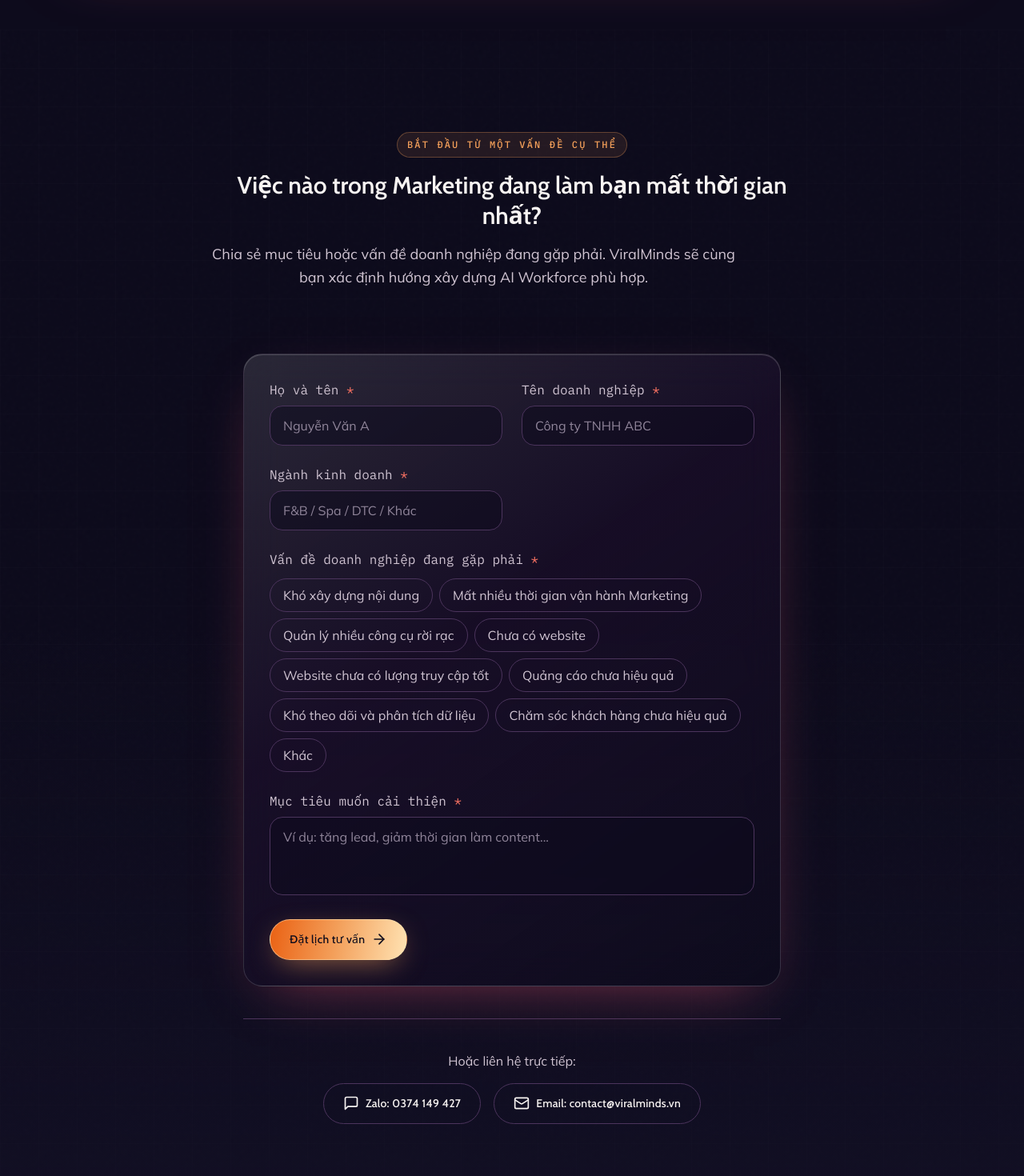
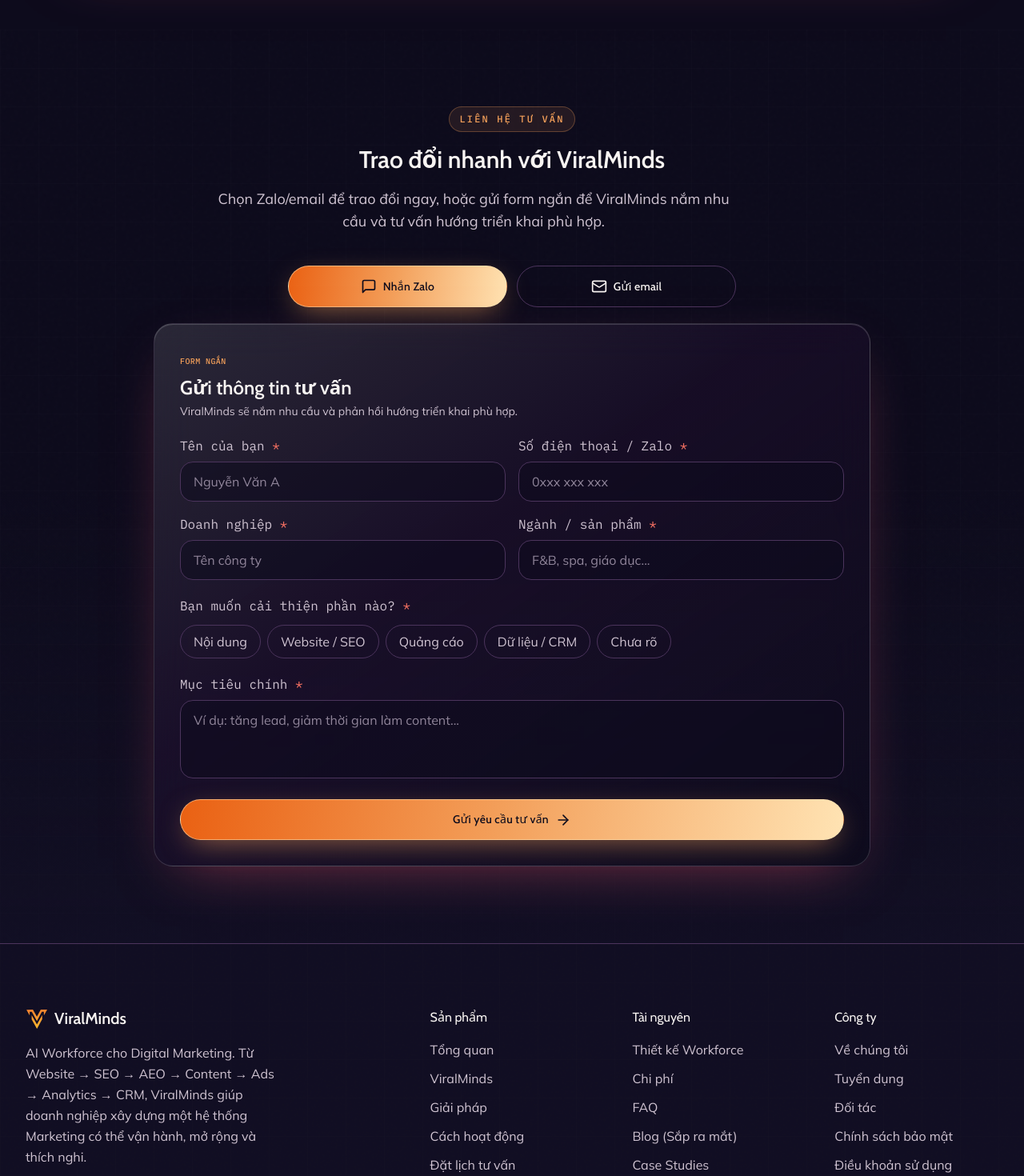
Before and after one commit to Menh1505/viral-mind-landing, a React (Vite) app: page / in a window 1280 px wide. Shown: the part 3600-5070 px from the top of the page at 80% size. Built offline with nearby package versions, Linux system fonts and the light colour scheme.

Commit message:
update cta

```diff
--- a/src/components/CTA.tsx
+++ b/src/components/CTA.tsx
@@ -3,26 +3,24 @@
 import { useState } from "react";
 
 const formFields = [
-  { name: "name", label: "Họ và tên", type: "text", placeholder: "Nguyễn Văn A", required: true },
-  { name: "company", label: "Tên doanh nghiệp", type: "text", placeholder: "Công ty TNHH ABC", required: true },
-  { name: "industry", label: "Ngành kinh doanh", type: "text", placeholder: "F&B / Spa / DTC / Khác", required: true },
+  { name: "name", label: "Tên của bạn", type: "text", placeholder: "Nguyễn Văn A", required: true },
+  { name: "contact", label: "Số điện thoại / Zalo", type: "text", placeholder: "0xxx xxx xxx", required: true },
+  { name: "company", label: "Doanh nghiệp", type: "text", placeholder: "Tên công ty", required: true },
+  { name: "industry", label: "Ngành / sản phẩm", type: "text", placeholder: "F&B, spa, giáo dục...", required: true },
 ];
 
 const painOptions = [
-  "Khó xây dựng nội dung",
-  "Mất nhiều thời gian vận hành Marketing",
-  "Quản lý nhiều công cụ rời rạc",
-  "Chưa có website",
-  "Website chưa có lượng truy cập tốt",
-  "Quảng cáo chưa hiệu quả",
-  "Khó theo dõi và phân tích dữ liệu",
-  "Chăm sóc khách hàng chưa hiệu quả",
-  "Khác",
+  "Nội dung",
+  "Website / SEO",
+  "Quảng cáo",
+  "Dữ liệu / CRM",
+  "Chưa rõ",
 ];
 
 export default function CTA() {
   const [formData, setFormData] = useState({
     name: "",
+    contact: "",
     company: "",
     industry: "",
     mainPain: "",
@@ -45,8 +43,8 @@
         newErrors[field.name] = `${field.label} là bắt buộc`;
       }
     });
-    if (!formData.mainPain) newErrors.mainPain = "Vui lòng chọn vấn đề chính";
-    if (!formData.goal) newErrors.goal = "Vui lòng nhập mục tiêu";
+    if (!formData.mainPain) newErrors.mainPain = "Vui lòng chọn nhu cầu chính";
+    if (!formData.goal) newErrors.goal = "Vui lòng nhập mục tiêu chính";
 
     if (Object.keys(newErrors).length > 0) {
       setErrors(newErrors);
@@ -86,22 +84,63 @@
   }
 
   return (
-    <section id="contact" className="relative py-20 md:py-28 lg:py-32">
+    <section id="contact" className="relative scroll-mt-20 py-14 md:py-20 lg:py-24">
       <div className="absolute inset-0 grid-bg noise-bg opacity-50" aria-hidden="true" />
       <div className="absolute inset-0 bg-gradient-to-t from-viral-bg-secondary/50 via-transparent to-transparent" aria-hidden="true" />
 
       <div className="container mx-auto px-4 md:px-6 lg:px-8 relative z-10">
-        <div className="max-w-3xl mx-auto text-center mb-16 md:mb-20">
-          <span className="section-label">Bắt đầu từ một vấn đề cụ thể</span>
-          <h2 className="section-title">Việc nào trong Marketing đang làm bạn mất thời gian nhất?</h2>
+        <div className="max-w-3xl mx-auto text-center mb-8 md:mb-10">
+          <span className="section-label">Liên hệ tư vấn</span>
+          <h2 className="section-title">Trao đổi nhanh với ViralMinds</h2>
           <p className="section-subtitle mt-4">
-            Chia sẻ mục tiêu hoặc vấn đề doanh nghiệp đang gặp phải. ViralMinds sẽ cùng bạn xác định hướng xây dựng AI Workforce phù hợp.
+            Chọn Zalo/email để trao đổi ngay, hoặc gửi form ngắn để ViralMinds nắm nhu cầu và tư vấn hướng triển khai phù hợp.
           </p>
         </div>
 
-        <div className="max-w-2xl mx-auto">
-          <form onSubmit={handleSubmit} className="glass-panel rounded-card-xl p-6 md:p-8 space-y-6" noValidate>
-            <div className="grid md:grid-cols-2 gap-6">
+        <motion.div
+          className="mx-auto mb-5 grid w-full max-w-[560px] grid-cols-2 gap-2.5 sm:gap-3"
+          initial={{ opacity: 0, y: 24 }}
+          whileInView={{ opacity: 1, y: 0 }}
+          viewport={{ once: true }}
+          transition={{ duration: 0.45 }}
+        >
+          <a
+            href="https://zalo.me/0374149427"
+            target="_blank"
+            rel="noopener noreferrer"
+            className="btn-primary min-h-[52px] w-full gap-1.5 px-3 py-3 sm:gap-2 sm:px-5"
+          >
+            <MessageSquare className="h-5 w-5" aria-hidden="true" />
+            <span className="whitespace-nowrap">Nhắn Zalo</span>
+          </a>
+          <a
+            href="mailto:viralminds.admin@gmail.com"
+            className="btn-secondary min-h-[52px] w-full gap-1.5 px-3 py-3 sm:gap-2 sm:px-5"
+          >
+            <Mail className="h-5 w-5" aria-hidden="true" />
+            <span className="whitespace-nowrap">Gửi email</span>
+          </a>
+        </motion.div>
+
+        <motion.form
+          onSubmit={handleSubmit}
+          className="glass-panel mx-auto max-w-4xl rounded-card-xl p-5 md:p-6 lg:p-8"
+          noValidate
+          initial={{ opacity: 0, y: 24 }}
+          whileInView={{ opacity: 1, y: 0 }}
+          viewport={{ once: true }}
+          transition={{ duration: 0.45, delay: 0.05 }}
+        >
+          <div className="mb-5">
+            <span className="font-mono text-label-sm uppercase text-viral-accent">Form ngắn</span>
+            <h3 className="mt-2 font-display text-heading-xl text-viral-text">Gửi thông tin tư vấn</h3>
+            <p className="mt-1 font-body text-body-sm text-viral-text-muted">
+              ViralMinds sẽ nắm nhu cầu và phản hồi hướng triển khai phù hợp.
+            </p>
+          </div>
+
+          <div className="space-y-5">
+            <div className="grid gap-4 sm:grid-cols-2">
               {formFields.map((field) => (
                 <div key={field.name}>
                   <label htmlFor={field.name} className="block font-mono label-sm text-viral-text-muted mb-2">
@@ -127,7 +166,7 @@
 
             <div>
               <label className="block font-mono label-sm text-viral-text-muted mb-3">
-                Vấn đề doanh nghiệp đang gặp phải <span className="text-viral-alert" aria-hidden="true">*</span>
+                Bạn muốn cải thiện phần nào? <span className="text-viral-alert" aria-hidden="true">*</span>
               </label>
               <div className="flex flex-wrap gap-2">
                 {painOptions.map((pain) => (
@@ -149,7 +188,7 @@
 
             <div>
               <label htmlFor="goal" className="block font-mono label-sm text-viral-text-muted mb-2">
-                Mục tiêu muốn cải thiện <span className="text-viral-alert" aria-hidden="true">*</span>
+                Mục tiêu chính <span className="text-viral-alert" aria-hidden="true">*</span>
               </label>
               <textarea
                 id="goal"
@@ -164,39 +203,12 @@
               {errors.goal && <p className="mt-1 font-body body-sm text-viral-alert" role="alert">{errors.goal}</p>}
             </div>
 
-            <button type="submit" className="btn-primary w-full md:w-auto group">
-              <span>Đặt lịch tư vấn</span>
+            <button type="submit" className="btn-primary w-full group">
+              <span>Gửi yêu cầu tư vấn</span>
               <ArrowRight className="w-5 h-5 group-hover:translate-x-1 transition-transform" />
             </button>
-          </form>
-
-          <motion.div
-            className="mt-10 pt-10 border-t border-viral-border text-center"
-            initial={{ opacity: 0, y: 20 }}
-            whileInView={{ opacity: 1, y: 0 }}
-            viewport={{ once: true }}
-          >
-            <p className="font-body body-md text-viral-text-muted mb-4">Hoặc liên hệ trực tiếp:</p>
-            <div className="flex flex-col sm:flex-row items-center justify-center gap-4">
-              <a
-                href="https://zalo.me/0374149427"
-                target="_blank"
-                rel="noopener noreferrer"
-                className="btn-secondary flex items-center gap-2 w-full sm:w-auto"
-              >
-                <MessageSquare className="w-5 h-5" aria-hidden="true" />
-                <span>Zalo: 0374 149 427</span>
-              </a>
-              <a
-                href="mailto:contact@viralminds.vn"
-                className="btn-secondary flex items-center gap-2 w-full sm:w-auto"
-              >
-                <Mail className="w-5 h-5" aria-hidden="true" />
-                <span>Email: contact@viralminds.vn</span>
-              </a>
-            </div>
-          </motion.div>
-        </div>
+          </div>
+        </motion.form>
       </div>
     </section>
   );
```
